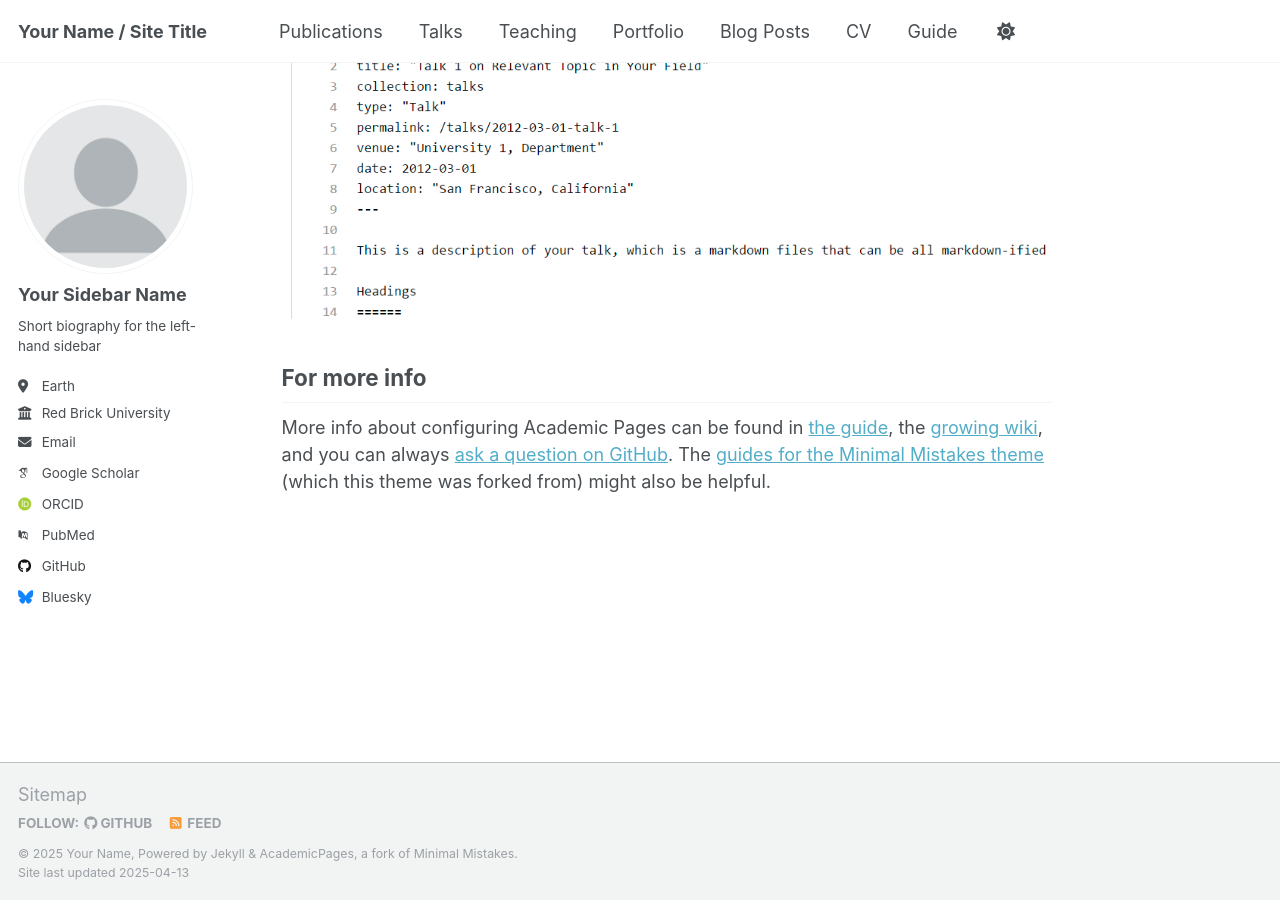
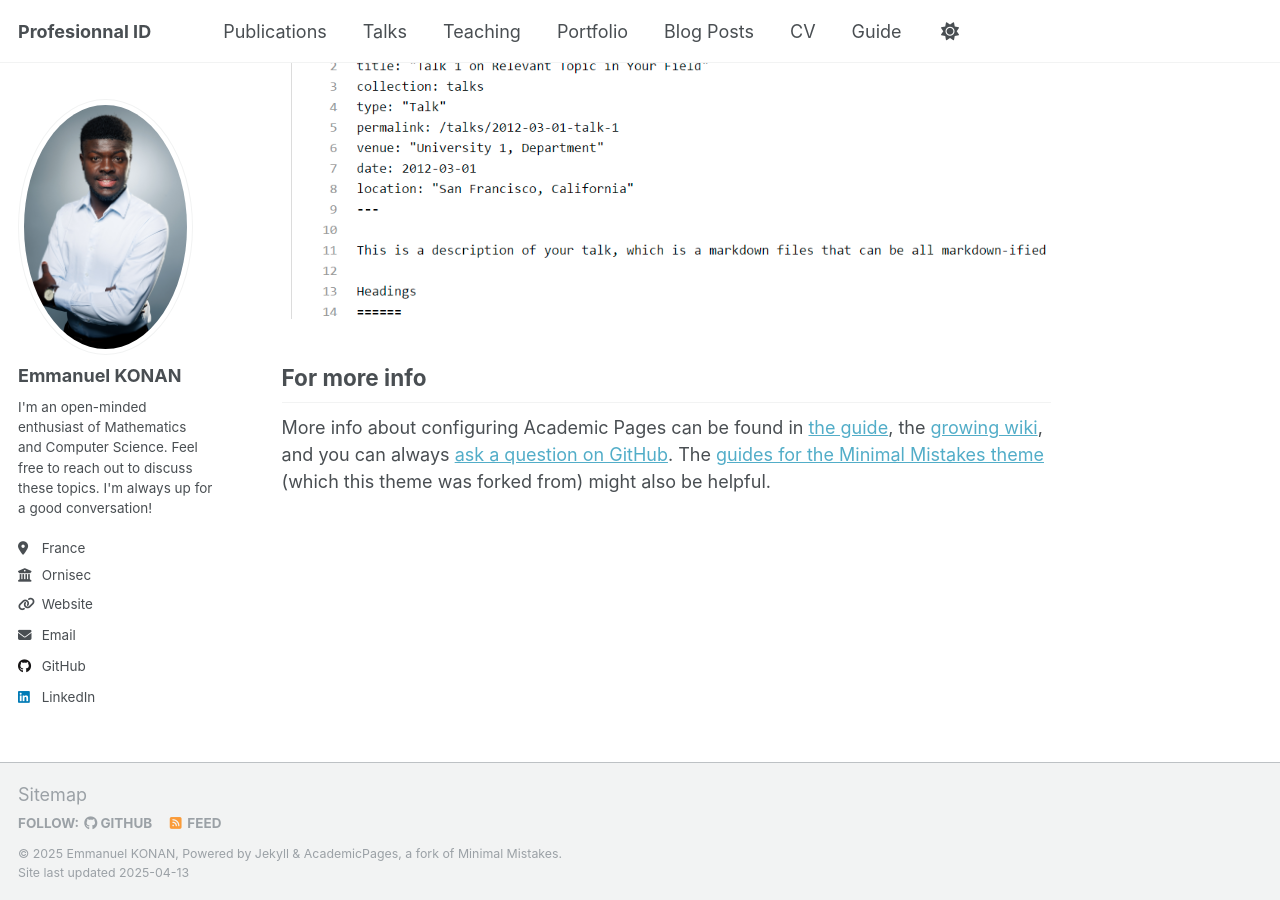
Before and after one commit to kmanu225/kmanu225.github.io, a Jekyll site: the page built from _pages/about.md, in a window 1280 px wide and 900 px high, scrolled down 2636 px. Built offline with Jekyll 4.4.1, drawn with Linux system fonts in a browser that asks for light colours; some web fonts are replaced.

```diff
--- a/_config.yml
+++ b/_config.yml
@@ -9,13 +9,13 @@
 # Basic Site Settings
 locale                   : "en-US"
 site_theme               : "default"
-title                    : "Your Name / Site Title"
+title                    : "Profesionnal ID"
 title_separator          : "-"
-name                     : &name "Your Name"
+name                     : "Emmanuel KONAN"
 description              : &description "personal description"
-url                      : https://academicpages.github.io # the base hostname & protocol for your site e.g. "https://[your GitHub username].github.io"
+url                      : https://kmanu225.github.io # the base hostname & protocol for your site e.g. "https://[your GitHub username].github.io"
 baseurl                  : "" # the subpath of your site, e.g. "/blog"
-repository               : "academicpages/academicpages.github.io"
+repository               : "kmanu225/kmanu225.github.io"
 
 # Site Author - The following control what appear as part of the author content on the side bar.
 #               If a field is blank the icon and link will not appear, otherwise it will be shown.
@@ -23,21 +23,21 @@ repository               : "academicpages/academicpages.github.io"
 author:
   # Biographic information
   avatar           : "profile.png"
-  name             : "Your Sidebar Name"
-  pronouns         : # example: "she/her"
-  bio              : "Short biography for the left-hand sidebar"
-  location         : "Earth"
-  employer         : "Red Brick University"
-  uri              : # URL
-  email            : "none@example.org"
+  name             : "Emmanuel KONAN"
+  pronouns         : # "he/his"
+  bio              : "I'm an open-minded enthusiast of Mathematics and Computer Science. Feel free to reach out to discuss these topics. I'm always up for a good conversation!"
+  location         : "France"
+  employer         : "Ornisec"
+  uri              : "https://kem.gitbook.io/"
+  email            : "emmanuel.konan.edu@gmail.com"
 
   # Academic websites
   arxiv            : # URL - Update with the correct link to your profile
-  googlescholar    : "https://scholar.google.com/citations?user=PS_CX0AAAAAJ"
+  googlescholar    : # URL
   impactstory      : # URL
-  orcid            : "http://orcid.org/yourorcidurl"
+  orcid            : # URL
   semantic         : # URL
-  pubmed           : "https://www.ncbi.nlm.nih.gov/pubmed/?term=john+snow"
+  pubmed           : # URL
   researchgate     : # URL
   scopus           : # URL
 
@@ -45,12 +45,12 @@ author:
   bitbucket        : # Username - Update with your username on the site
   codepen          : # Username
   dribbble         : # Username
-  github           : "academicpages"
+  github           : "kmanu225"
   kaggle           : # Username
   stackoverflow    : # User number or user number and name (i.e., use "1" or "1/jeff-atwood")
 
   # Social media
-  bluesky          : "bsky.app" # Replace this with you Bluesky username
+  bluesky          : # Replace this with you Bluesky username
   facebook         : # Username
   flickr           : # Username
   foursquare       : # Username
@@ -59,7 +59,7 @@ author:
   keybase          : # Username
   instagram        : # Username
   lastfm           : # Username
-  linkedin         : # Username
+  linkedin         : "emmanuel-konan"
   mastodon         : # URL
   medium           : # URL
   pinterest        : # Username
```
Also changed, not shown: images/profile.png.
